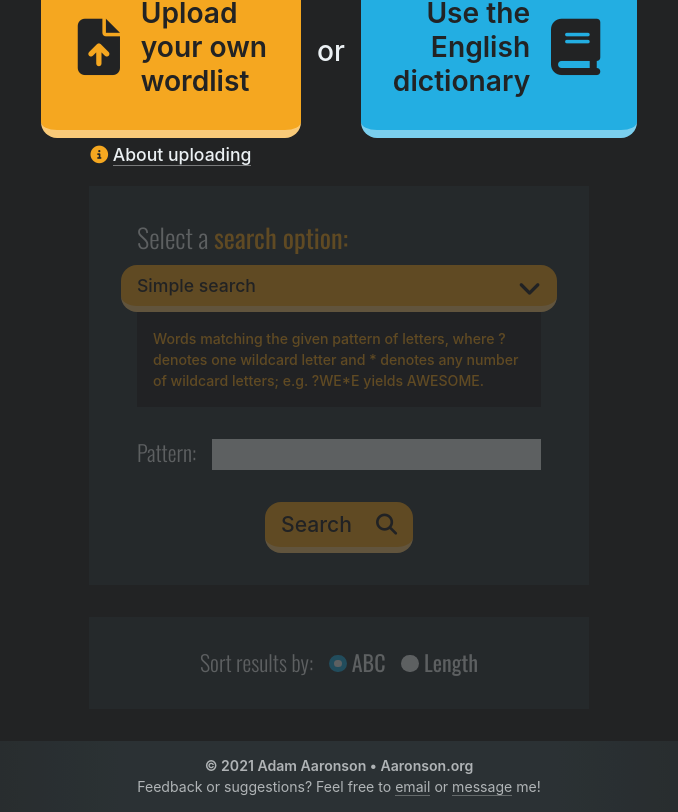
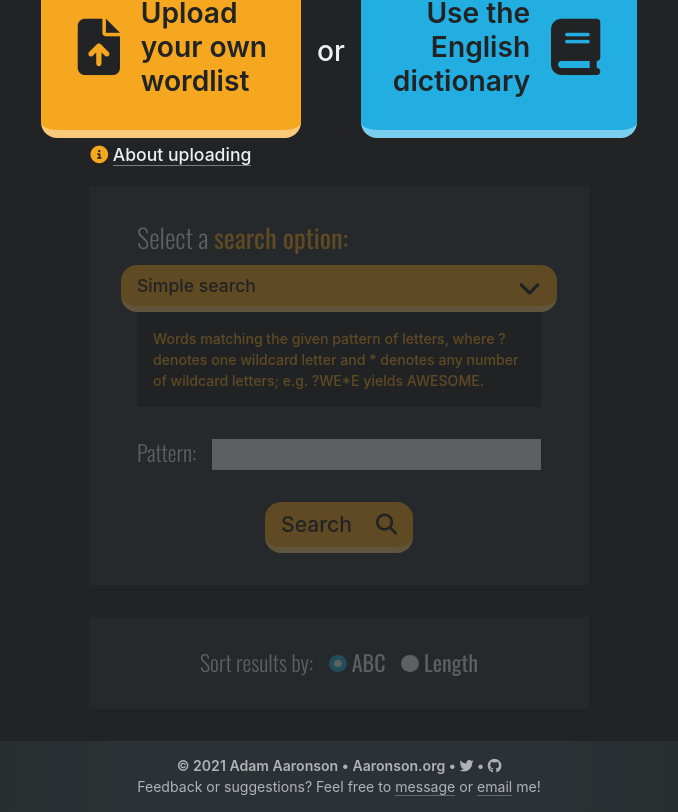
Before and after one commit to adamaaronson/wordlisted, a React (Create React App) app: page / in a window 1280 px wide. Shown: the part 256-1068 px from the top of the page, without its empty margins (301-979 px from the left). Built offline with nearby package versions, Linux system fonts and the light colour scheme.

Commit message:
Add isograms

```diff
--- a/src/components/App.js
+++ b/src/components/App.js
@@ -30,10 +30,10 @@ function App() {
 
       <footer className="footer-wrapper">
         <p className="copyright-line">
-          © {new Date().getFullYear()} Adam Aaronson • <a href="https://aaronson.org" rel="noreferrer noopener" target="_blank">Aaronson.org</a>
+          © {new Date().getFullYear()} Adam Aaronson • <a href="https://aaronson.org" rel="noreferrer noopener" target="_blank">Aaronson.org</a> • <a href="https://twitter.com/aaaronson" rel="noreferrer noopener" target="_blank"><i className="fab fa-twitter"></i></a> • <a href="https://github.com/adamaaronson/wordlisted" rel="noreferrer noopener" target="_blank"><i className="fab fa-github"></i></a>
         </p>
         <p>
-          Feedback or suggestions? Feel free to <a href="mailto:adamaaronson@gmail.com" className="link-border">email</a> or <a href="https://twitter.com/aaaronson" rel="noreferrer noopener" target="_blank" className="link-border">message</a> me!
+          Feedback or suggestions? Feel free to <a href="https://twitter.com/aaaronson" rel="noreferrer noopener" target="_blank" className="link-border">message</a> or <a href="mailto:adamaaronson@gmail.com" className="link-border">email</a> me!
         </p>
       </footer>
 
--- a/src/js/searchoptions.js
+++ b/src/js/searchoptions.js
@@ -138,6 +138,14 @@ const SEARCH_OPTIONS = [
         func: () => (x => Wordlist.getSemordnilap(x))
     },
     {
+        id: "isograms",
+        name: "Isograms",
+        desc: "Words containing no repeating letters; e.g. UNCOPYRIGHTABLE.",
+        fields: [],
+        isPairs: false,
+        func: () => (x => Wordlist.isIsogram(x))
+    },
+    {
         id: "supervocalics",
         name: "Supervocalics",
         desc: "Words containing all five vowels exactly once; e.g. EDUCATION.",
```
